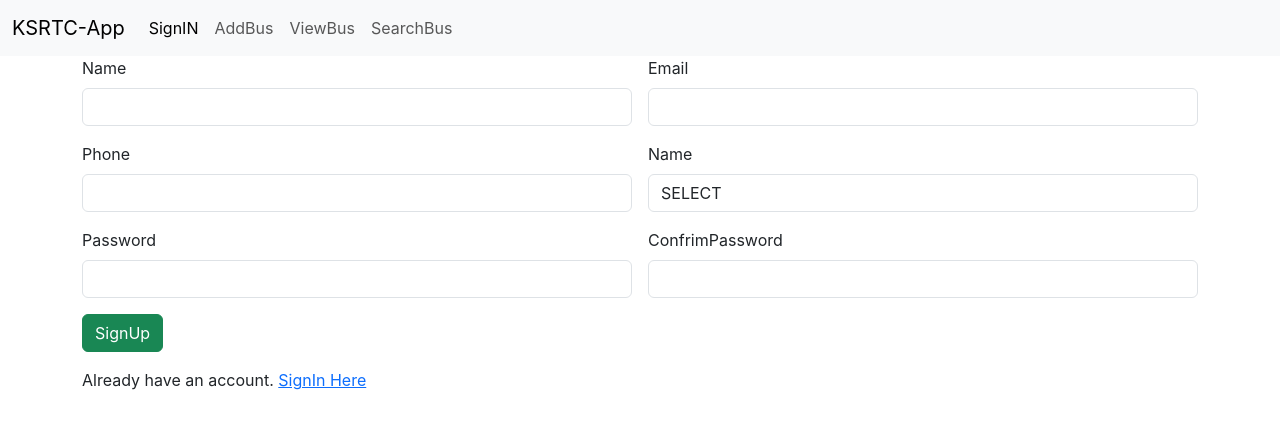
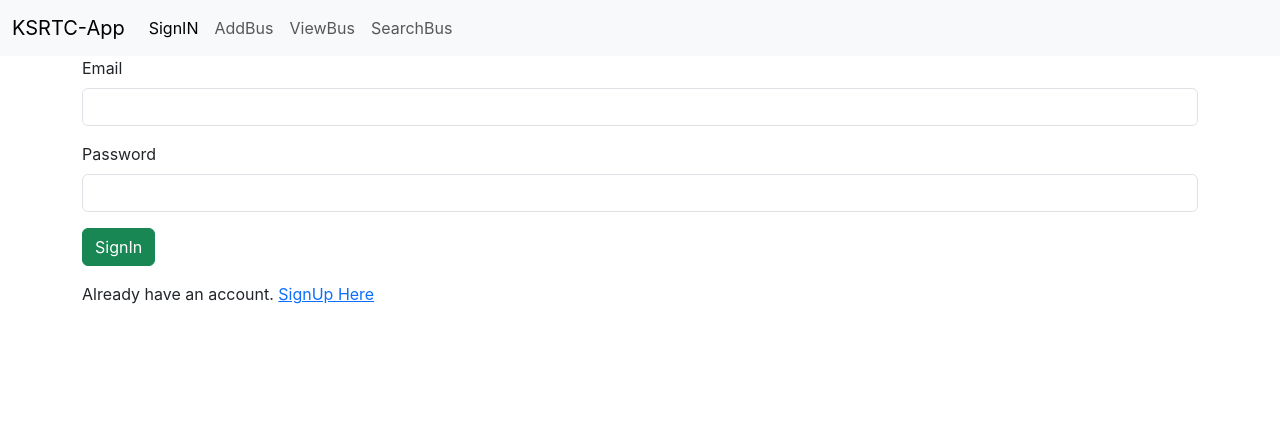
Before and after one commit to orwel009/ksrtc-app-frontend, a React (Create React App) app: page / in a window 1280 px wide. Shown: the top 428 px of the page. Built offline with nearby package versions, Linux system fonts and the light colour scheme.

Commit message:
signin complete

```diff
--- a/src/App.js
+++ b/src/App.js
@@ -1,12 +1,14 @@
 import './App.css';
 import { BrowserRouter, Route, Routes } from 'react-router-dom';
 import SignUp from './components/SignUp';
+import SignIn from './components/SignIn';
 
 function App() {
   return (
     <BrowserRouter>
       <Routes>
-        <Route path='/' element={<SignUp/>}/>
+        <Route path='/' element={<SignIn/>}/>
+        <Route path='/signup' element={<SignUp/>}/>
       </Routes>
     </BrowserRouter>
   );
--- /dev/null
+++ b/src/components/SignIn.jsx
@@ -0,0 +1,65 @@
+import React, { useState } from 'react'
+import Navbar from './Navbar'
+import { Link, useNavigate } from 'react-router-dom'
+import axios from 'axios'
+
+const SignIn = () => {
+    let navigate = useNavigate()
+
+    const [data,getData] = useState(
+        {
+            "email":"",
+            "password":""
+        }
+    )
+    const inputHandler = (event)=>{
+        getData({...data,[event.target.name]:event.target.value})
+    }
+
+    const readValue=()=>{
+        axios.post("http://localhost:8080/signin",data).then(
+            (response)=>{
+                if (response.data.status === "success") {
+                    sessionStorage.setItem("token",response.data.token)
+                    sessionStorage.setItem("token",response.data.userId)
+                    navigate("/signup")
+                } else {
+                    alert(response.data.status)
+                }
+            }
+        ).catch(
+            (error)=>{
+                alert(error.message)
+            }
+        )
+    }
+  return (
+    <div>
+        <Navbar/>
+        <div className="container">
+            <div className="row">
+                <div className="col col-12 col-sm-12 col-md-12 col-lg-12 col-xl-12 col-xxl-12">
+                    <div className="row g-3">
+                        <div className="col col-12 col-sm-12 col-md12 col-lg-12 col-xl-12 col-xxl-12">
+                            <label htmlFor="" className="form-label">Email</label>
+                            <input type="email" className="form-control" name='email' value={data.email} onChange={inputHandler}/>
+                        </div>
+                        <div className="col col-12 col-sm-12 col-md-12 col-lg-12 col-xl-12 col-xxl-12">
+                            <label htmlFor="" className="form-label">Password</label>
+                            <input type="password" className="form-control" name='password' value={data.password} onChange={inputHandler}/>
+                        </div>
+                        <div className="col col-12 col-sm-12 col-md-12 col-lg-12 col-xl-12 col-xxl-12">
+                            <button className="btn btn-success" onClick={readValue}>SignIn</button>
+                        </div>
+                        <div className="col col-12 col-sm-12 col-md-12 col-lg-12 col-xl-12 col-xxl-12">
+                            <p>Already have an account. <Link to="/signup">SignUp Here</Link></p>
+                        </div>
+                    </div>
+                </div>
+            </div>
+        </div>
+    </div>
+  )
+}
+
+export default SignIn
```
